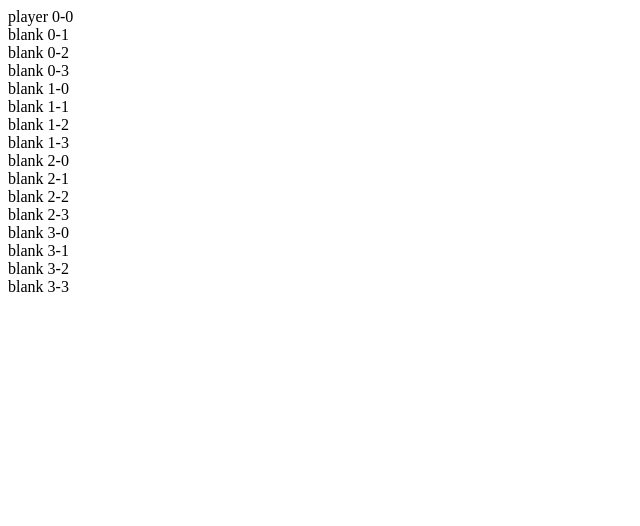
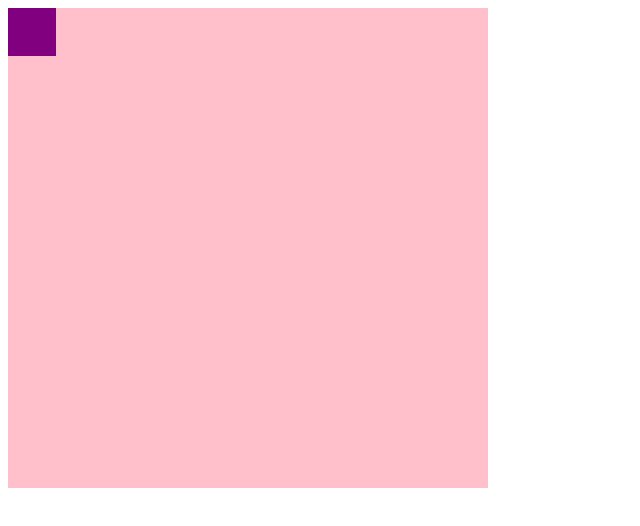
Before and after one commit to xfontr/getting-out, a React (Create React App) app: page / in a window 1280 px wide. Shown: the top 526 px of the page, without its empty margins (0-640 px from the left). Built offline with nearby package versions, Linux system fonts and the light colour scheme.

Commit message:
Applied a very basic style to see visualize the board

```diff
--- a/package.json
+++ b/package.json
@@ -40,5 +40,8 @@
       "last 1 firefox version",
       "last 1 safari version"
     ]
+  },
+  "devDependencies": {
+    "@types/styled-components": "^5.1.26"
   }
 }
--- a/src/App.tsx
+++ b/src/App.tsx
@@ -1,7 +1,7 @@
 import Field from "./components/Field/Field";
 import generateBoard from "./utils/generateBoard";
 
-const boardSize = 4;
+const boardSize = 10;
 
 const App = (): JSX.Element => <Field board={generateBoard(boardSize)} />;
 
--- /dev/null
+++ b/src/components/Cell/Cell.styled.ts
@@ -0,0 +1,18 @@
+import styled from "styled-components";
+
+export const CellStyled = styled.div`
+  width: 3rem;
+  height: 3rem;
+`;
+
+export const BlankCell = styled(CellStyled)`
+  background-color: pink;
+`;
+
+export const PlayerCell = styled(CellStyled)`
+  background-color: purple;
+`;
+
+export const ObstacleCell = styled(CellStyled)`
+  background-color: brown;
+`;
--- a/src/components/Cell/Cell.tsx
+++ b/src/components/Cell/Cell.tsx
@@ -1,4 +1,5 @@
 import CellTypes from "../../types/CellTypes";
+import { BlankCell, ObstacleCell, PlayerCell } from "./Cell.styled";
 
 type CellProps = {
   cellType: CellTypes;
@@ -6,9 +7,11 @@ type CellProps = {
 };
 
 const Cell = ({ cellType, position }: CellProps): JSX.Element => (
-  <div>
-    {cellType} {position}
-  </div>
+  <>
+    {cellType === "blank" && <BlankCell />}
+    {cellType === "player" && <PlayerCell />}
+    {cellType === "obstacle" && <ObstacleCell />}
+  </>
 );
 
 export default Cell;
--- /dev/null
+++ b/src/components/Field/Field.styled.ts
@@ -0,0 +1,10 @@
+import styled from "styled-components";
+
+const FieldStyled = styled.div`
+  display: flex;
+  flex-wrap: wrap;
+  width: calc(3rem * 10);
+  height: calc(3rem * 10);
+`;
+
+export default FieldStyled;
--- a/src/components/Field/Field.tsx
+++ b/src/components/Field/Field.tsx
@@ -1,15 +1,18 @@
+import { useState } from "react";
 import CellTypes from "../../types/CellTypes";
 import Position from "../../types/Position";
 import Cell from "../Cell/Cell";
+import FieldStyled from "./Field.styled";
 
 type FieldProps = {
   board: Map<Position, CellTypes>;
 };
 
 const Field = ({ board }: FieldProps): JSX.Element => {
+  const [player] = useState<Position>("0-0");
   const renderBoard: JSX.Element[] = [];
 
-  board.set("0-0", "player");
+  board.set(player, "player");
 
   board.forEach((type, position) => {
     renderBoard.push(
@@ -17,7 +20,7 @@ const Field = ({ board }: FieldProps): JSX.Element => {
     );
   });
 
-  return <div>{renderBoard}</div>;
+  return <FieldStyled>{renderBoard}</FieldStyled>;
 };
 
 export default Field;
```
Also changed, not shown: 1 other file (tests, documents, lock files or other folders).
